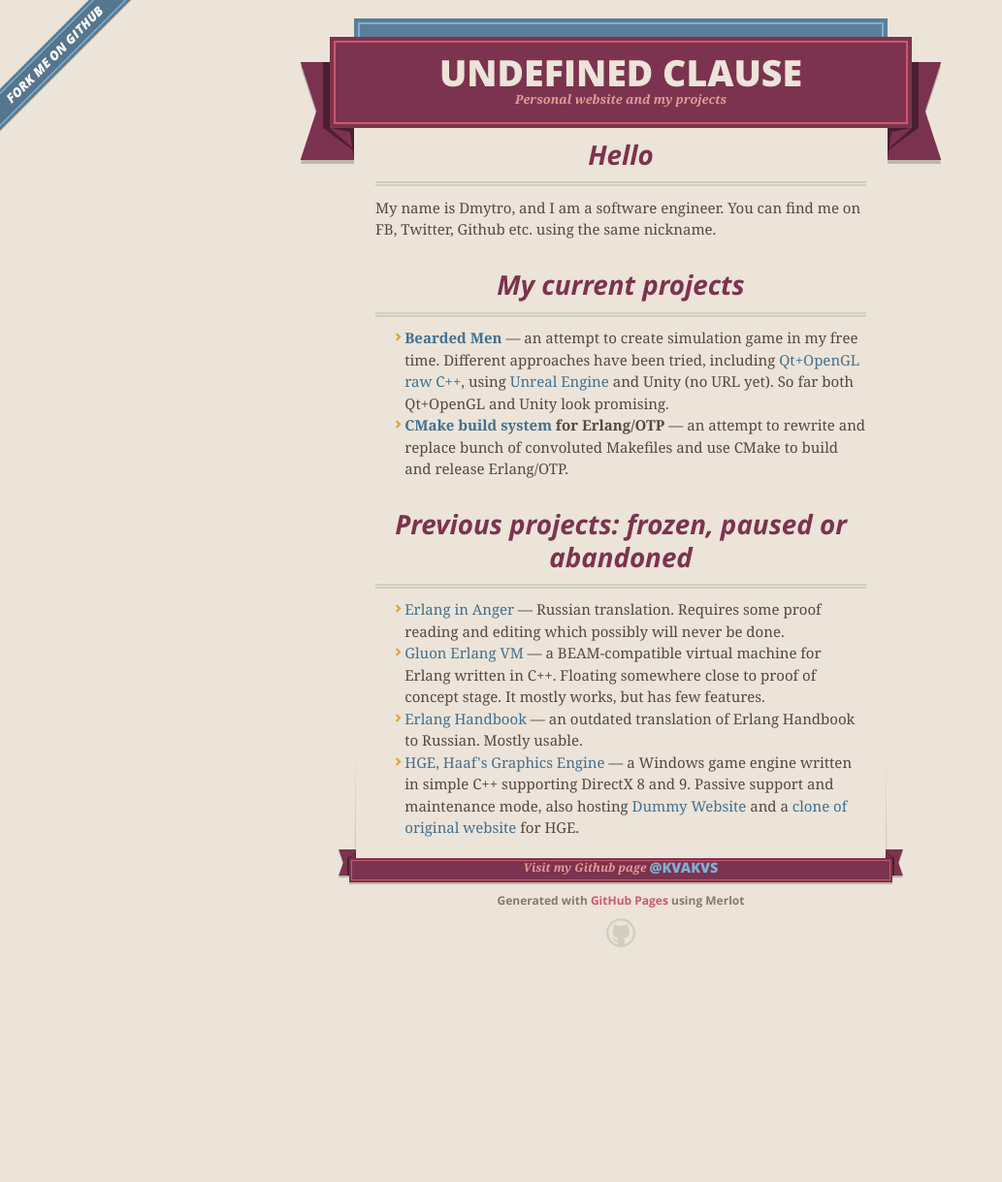
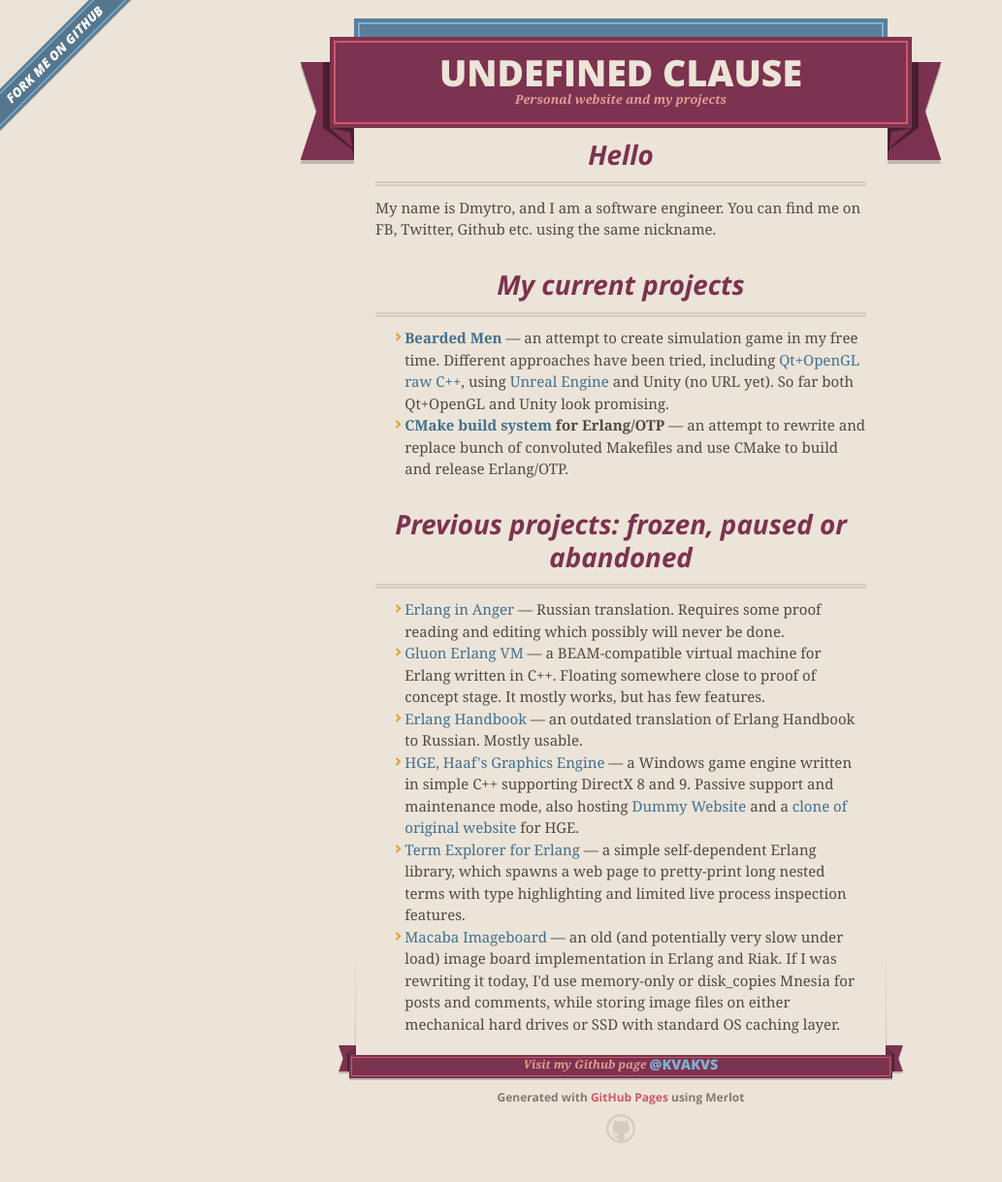
Before and after one commit to kvakvs/clau.se, a Jekyll site: the page built from index.html, in a window 1280 px wide. Shown: the whole page at 97% size, without its empty margins (0-1033 px from the left). Built offline with Jekyll 4.4.1, drawn with Linux system fonts in a browser that asks for light colours; nearby versions of some CDN libraries; before the commit the page ends 1017 px from its top, so only the background shows below that.

Commit message:
Update index.html

```diff
--- a/index.html
+++ b/index.html
@@ -41,4 +41,13 @@ title: Hello
     game engine written in simple C++ supporting DirectX 8 and 9. Passive support and maintenance
     mode, also hosting <a href="https://github.com/kvakvs/hge">Dummy Website</a> and
     a <a href="http://kvakvs.github.io/hge/doc/index.html">clone of original website</a> for HGE.</li>
+
+    <li><a href="https://github.com/kvakvs/tx">Term Explorer for Erlang</a> &mdash; a simple
+    self-dependent Erlang library, which spawns a web page to pretty-print long nested terms with
+    type highlighting and limited live process inspection features.</li>
+
+    <li><a href="https://github.com/kvakvs/macaba">Macaba Imageboard</a> &mdash; an old (and
+    potentially very slow under load) image board implementation in Erlang and Riak. If I was rewriting
+    it today, I'd use memory-only or disk_copies Mnesia for posts and comments, while storing image
+    files on either mechanical hard drives or SSD with standard OS caching layer.</li>
 </ul>
```
